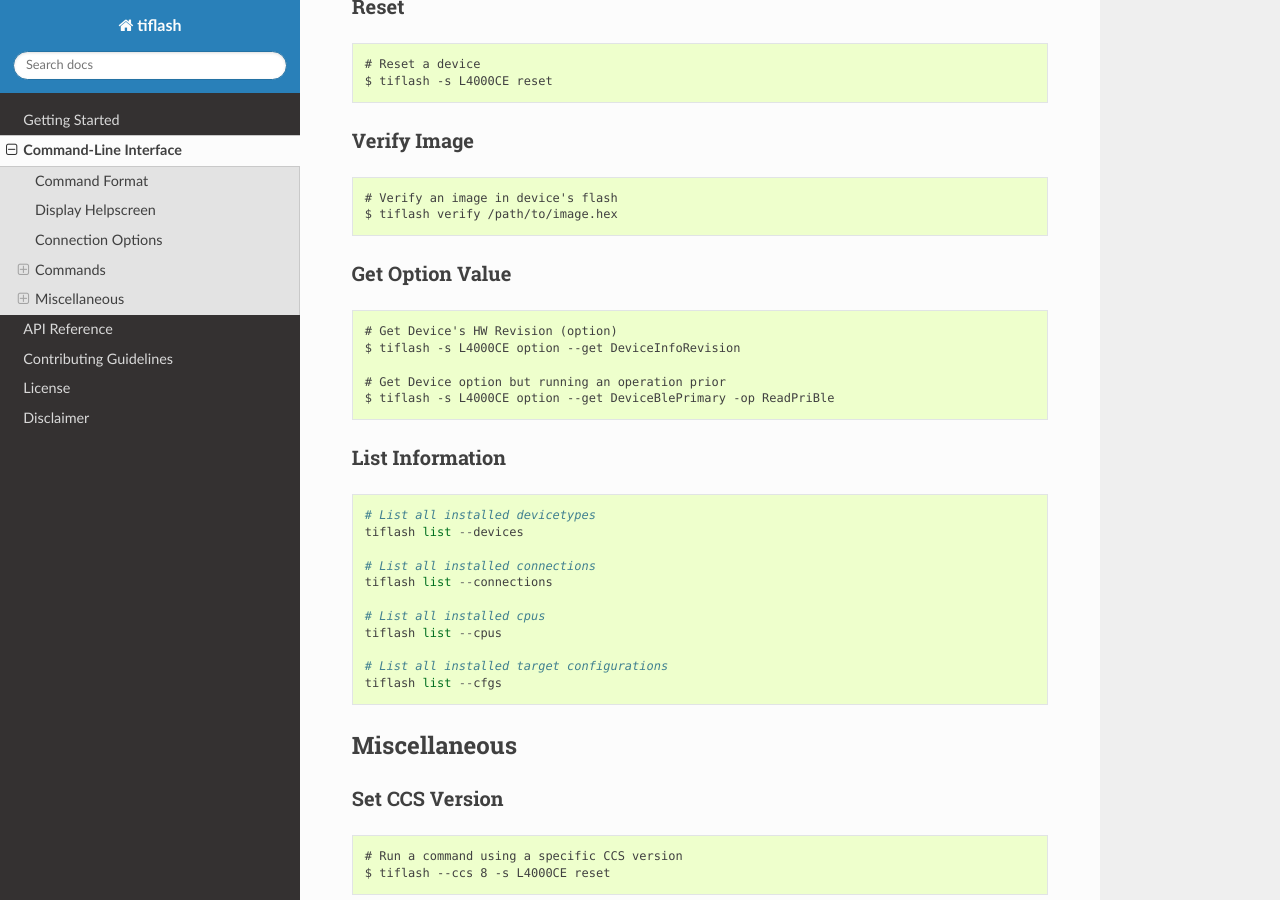
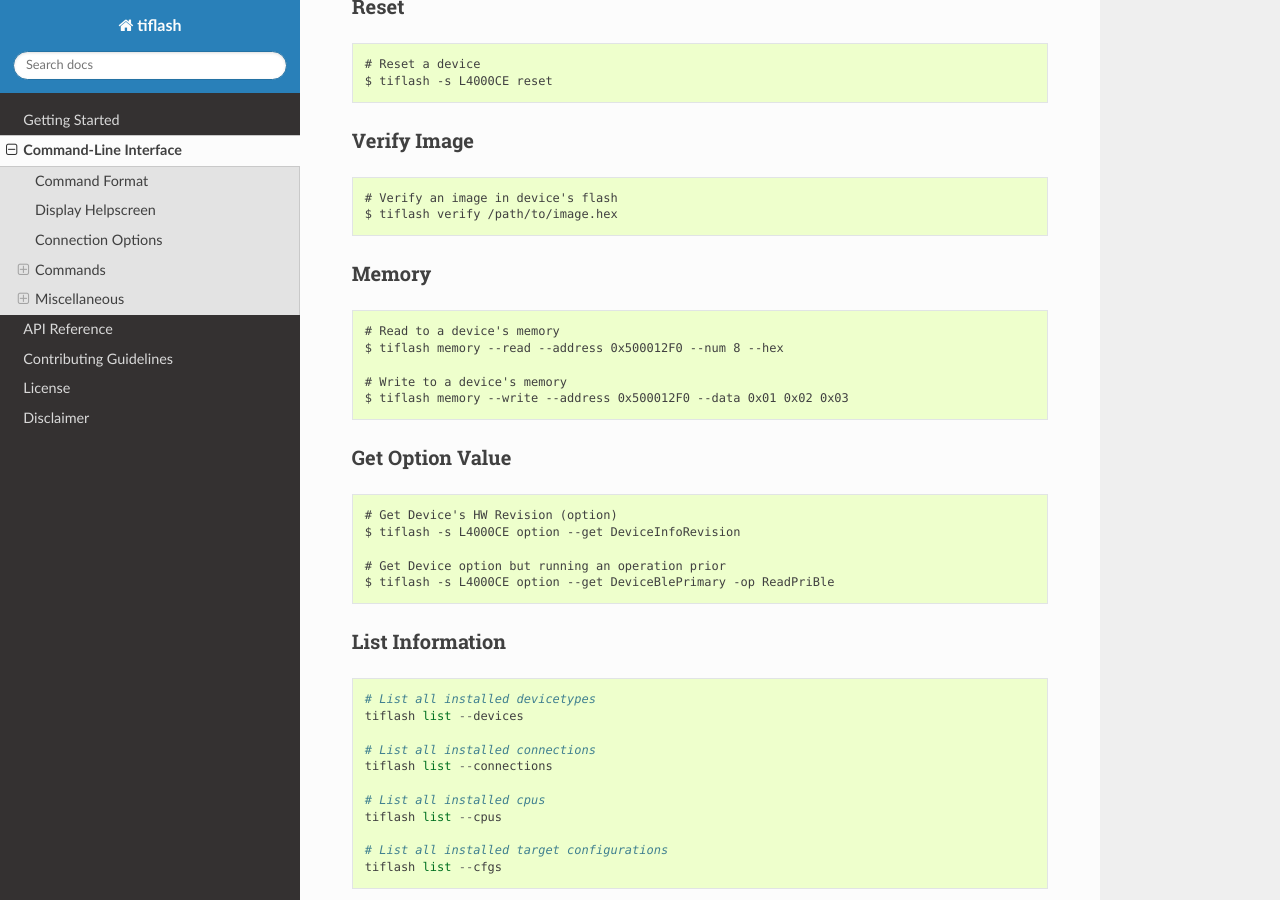
Before and after one commit to webbcam/tiflash, a Sphinx documentation site: the page built from docs/source/cli.rst, in a window 1280 px wide and 900 px high, scrolled down 2487 px. Built offline with Sphinx 7.4.7 and the Read the Docs theme 2.0.0, drawn with Linux system fonts in a browser that asks for light colours.

```diff
--- a/README.rst
+++ b/README.rst
@@ -10,7 +10,7 @@ Launchpads <http://www.ti.com/tools-software/launchpads/overview.html>`__.
 Getting Started
 ---------------
 
-TIFlash uses TI’s Code Composer Studio scripting interface (`Debug
+TIFlash uses Texas Instrument’s Code Composer Studio scripting interface (`Debug
 Server
 Scripting <http://software-dl.ti.com/ccs/esd/documents/users_guide/sdto_dss_handbook.html>`__)
 to flash devices. It’s essentially a python/command line interface for
--- a/docs/source/cli.rst
+++ b/docs/source/cli.rst
@@ -150,6 +150,17 @@ Verify Image
     # Verify an image in device's flash
     $ tiflash verify /path/to/image.hex
 
+Memory
+^^^^^^
+
+::
+
+    # Read to a device's memory
+    $ tiflash memory --read --address 0x500012F0 --num 8 --hex
+
+    # Write to a device's memory
+    $ tiflash memory --write --address 0x500012F0 --data 0x01 0x02 0x03
+
 Get Option Value
 ^^^^^^^^^^^^^^^^
 
--- a/tiflash/version.py
+++ b/tiflash/version.py
@@ -1,3 +1,3 @@
-version = (0, 1, 0)
+version = (0, 2, 0)
 version_string = ".".join(map(str,version))
-release_date = "2018.06.27"
+release_date = "2018.07.31"
```
